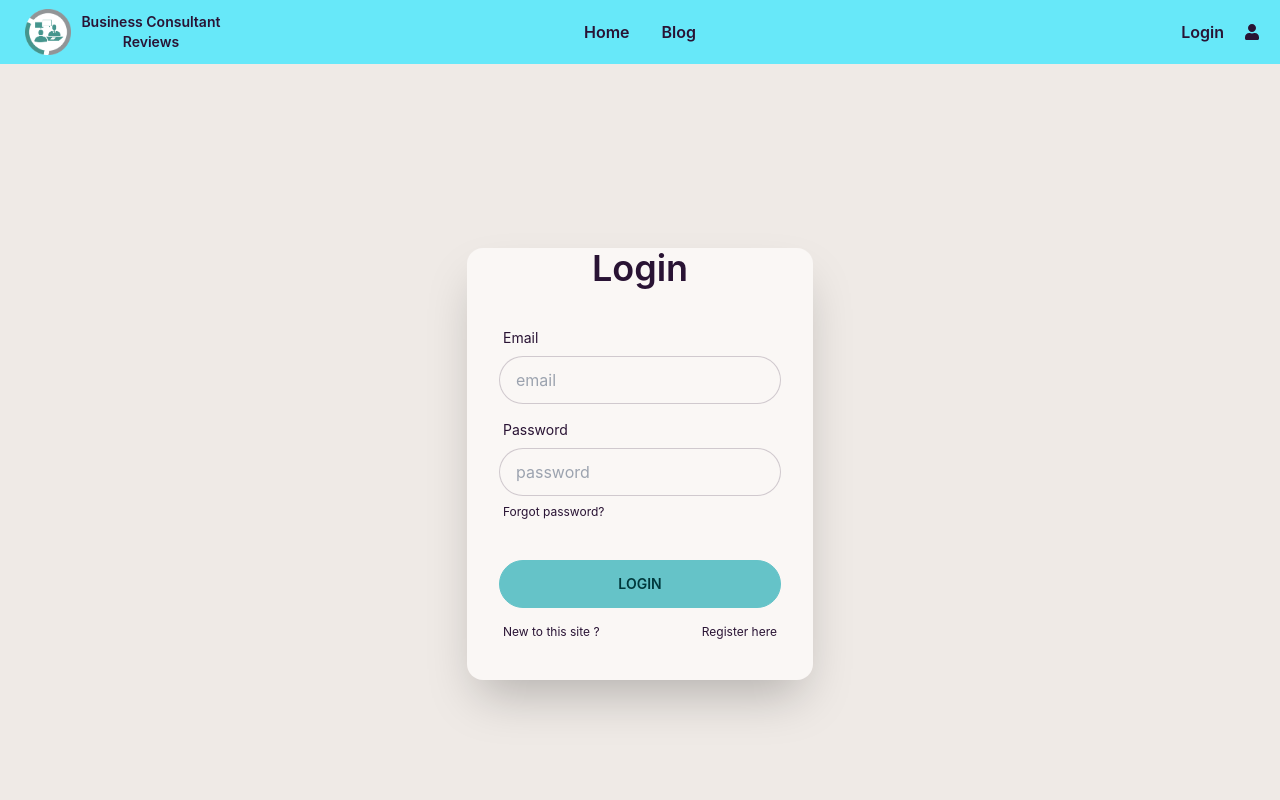
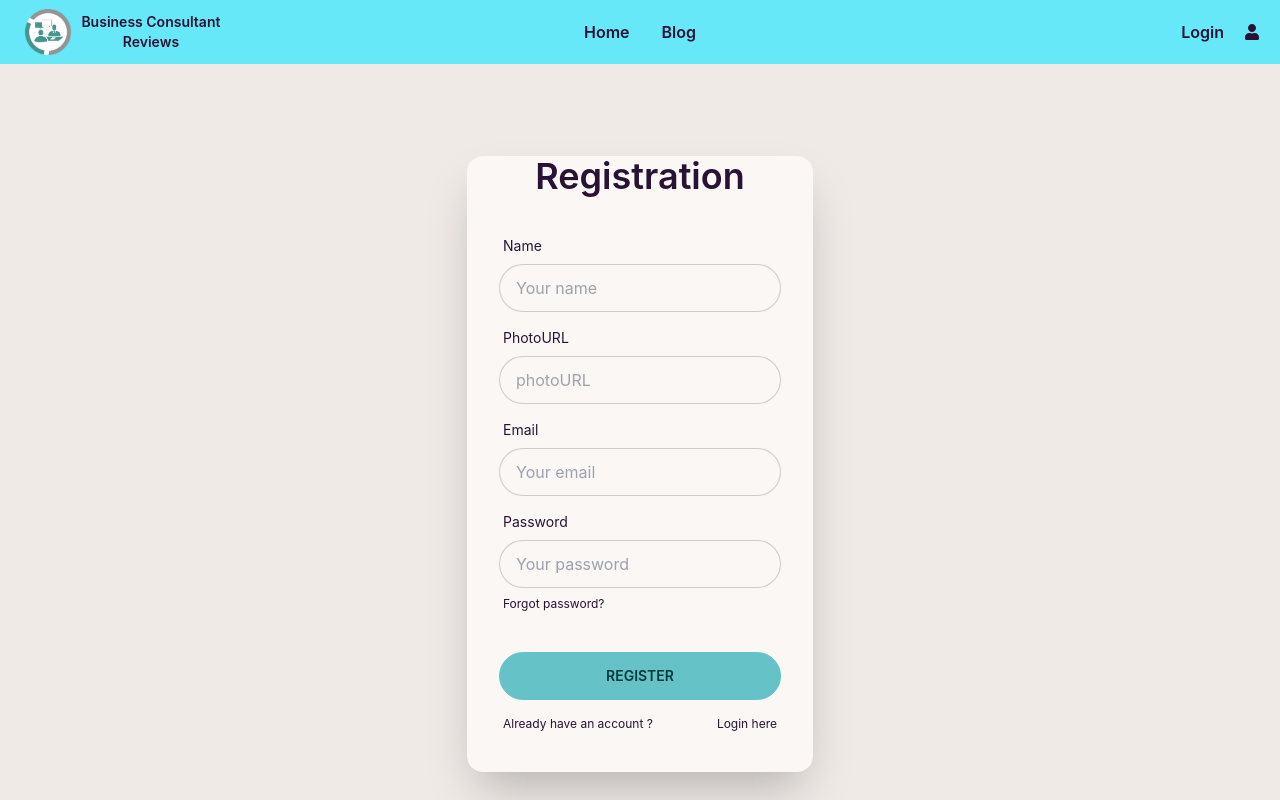
Before and after one commit to siamshahriar/business-cons-service-client, a React (Create React App) app: page /signup in a window 1280 px wide. Shown: the top 800 px of the page. Built offline with nearby package versions, Linux system fonts and the light colour scheme.

Commit message:
register page done

```diff
--- a/src/Components/Pages/Home/Register/Register.js
+++ b/src/Components/Pages/Home/Register/Register.js
@@ -2,30 +2,54 @@ import React from "react";
 import { Link } from "react-router-dom";
 
 const Register = () => {
-  const handleLogIn = (e) => {
+  const handleSignUp = (e) => {
     e.preventDefault();
     const form = e.target;
     const email = form.email.value;
     const password = form.password.value;
-    console.log(email, password);
+    const photoURL = form.photoURL.value;
+    const name = form.name.value;
+    console.log(email, password, name, photoURL);
   };
   return (
     <div className="hero min-h-screen bg-base-200">
       <div className="hero-content ">
         <form
-          onSubmit={handleLogIn}
+          onSubmit={handleSignUp}
           className="card flex-shrink-0 w-full max-w-sm shadow-2xl bg-base-100"
         >
-          <h1 className="text-4xl font-semibold text-center">Login </h1>
+          <h1 className="text-4xl font-semibold text-center">Registration</h1>
           <div className="card-body">
+            <div className="form-control">
+              <label className="label">
+                <span className="label-text">Name</span>
+              </label>
+              <input
+                type="text"
+                name="name"
+                placeholder="Your name"
+                className="input input-bordered"
+              />
+            </div>
+            <div className="form-control">
+              <label className="label">
+                <span className="label-text">PhotoURL</span>
+              </label>
+              <input
+                type="text"
+                name="photoURL"
+                placeholder="photoURL"
+                className="input input-bordered"
+              />
+            </div>
             <div className="form-control">
               <label className="label">
                 <span className="label-text">Email</span>
               </label>
               <input
-                type="text"
+                type="email"
                 name="email"
-                placeholder="email"
+                placeholder="Your email"
                 className="input input-bordered"
               />
             </div>
@@ -36,7 +60,7 @@ const Register = () => {
               <input
                 type="password"
                 name="password"
-                placeholder="password"
+                placeholder="Your password"
                 className="input input-bordered"
               />
               <label className="label">
@@ -47,15 +71,13 @@ const Register = () => {
             </div>
             <div className="form-control mt-6">
               <button type="submit" className="btn btn-primary">
-                Login
+                Register
               </button>
             </div>
 
             <label className="label">
-              <span className="label-text-alt">New to this site ? </span>
-              <Link className="label-text-alt link link-hover">
-                Register here
-              </Link>
+              <span className="label-text-alt">Already have an account ? </span>
+              <Link className="label-text-alt link link-hover">Login here</Link>
             </label>
           </div>
         </form>
--- a/src/Components/Pages/Login/Login.js
+++ b/src/Components/Pages/Login/Login.js
@@ -24,10 +24,11 @@ const Login = () => {
                 <span className="label-text">Email</span>
               </label>
               <input
-                type="text"
+                type="email"
                 name="email"
                 placeholder="email"
                 className="input input-bordered"
+                required
               />
             </div>
             <div className="form-control">
@@ -39,6 +40,7 @@ const Login = () => {
                 name="password"
                 placeholder="password"
                 className="input input-bordered"
+                required
               />
               <label className="label">
                 <Link className="label-text-alt link link-hover">
```
